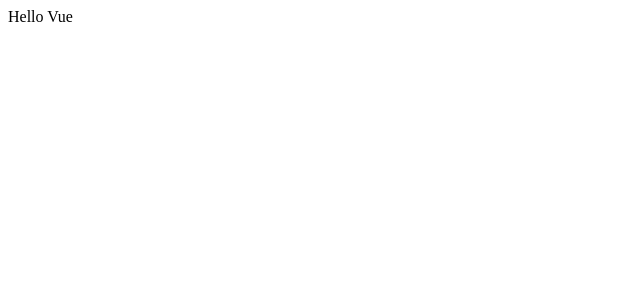
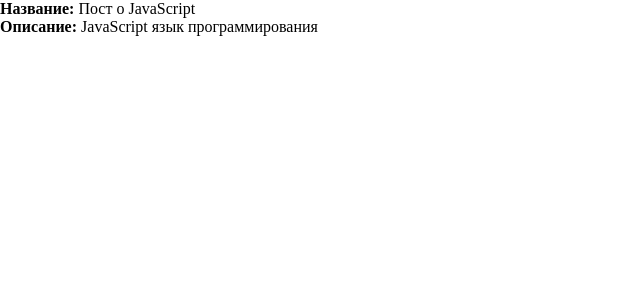
Before and after one commit to bronik04/vue3-learn-project, a Vue app: page / in a window 1280 px wide. Shown: the top 300 px of the page, without its empty margins (0-640 px from the left). Built offline with nearby package versions, Linux system fonts and the light colour scheme.

Commit message:
feat: added style and post

```diff
--- a/src/App.vue
+++ b/src/App.vue
@@ -1,13 +1,28 @@
 <template>
   <div>
-    Hello Vue
+    <div class="post">
+      <div><strong>Название:</strong> Пост о JavaScript</div>
+      <div><strong>Описание:</strong> JavaScript язык программирования</div>
+    </div>
   </div>
 </template>
 
 <script>
+export default {
+  data() {
+    return {
 
+    }
+  },
+  methods: {
+  }
+}
 </script>
 
 <style>
-
+ * {
+   margin: 0;
+   padding: 0;
+   box-sizing: border-box;
+ }
 </style>
```
